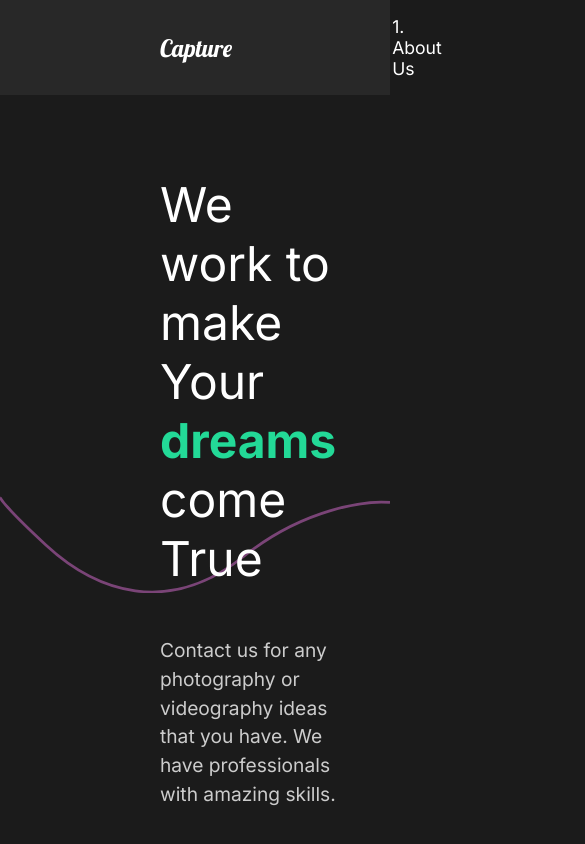
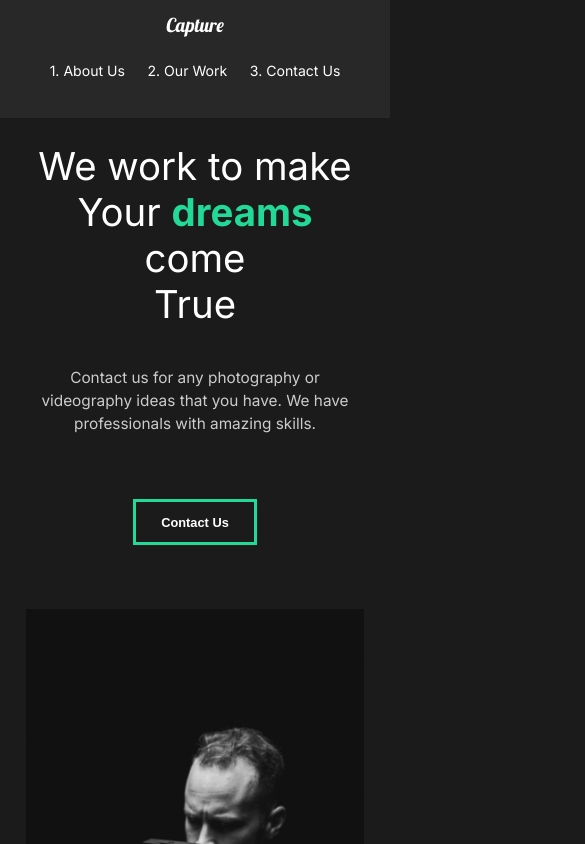
Before and after one commit to francesco-sommaruga/capture, a React (Create React App) app: page / in a window 390 px wide. Shown: the top 844 px of the page, 585 px wide, since content can reach past the window. Built offline with nearby package versions, Linux system fonts and the light colour scheme.

Commit message:
added media queries

```diff
--- a/src/components/sections/AboutSection.js
+++ b/src/components/sections/AboutSection.js
@@ -1,3 +1,5 @@
+import { Link } from 'react-router-dom';
+
 //animations
 import { motion } from 'framer-motion';
 import { titleAnimation, fade, photoAnimation } from '../../framerAnimations';
@@ -32,7 +34,9 @@ const AboutSection = () => {
                     Contact us for any photography or videography ideas that you have. We have professionals with
                     amazing skills.
                 </motion.p>
-                <motion.button variants={fade}>Contact Us</motion.button>
+                <Link to="/contacts">
+                    <motion.button variants={fade}>Contact Us</motion.button>
+                </Link>
             </StyledDescription>
             <StyledImage>
                 <motion.img variants={photoAnimation} src={home1} alt="guy with a camera" />
--- a/src/components/sections/Nav.js
+++ b/src/components/sections/Nav.js
@@ -33,7 +33,7 @@ const StyledNav = styled.nav`
     background-color: #282828;
     position: sticky;
     top: 0;
-    z-index:100;
+    z-index: 100;
     a {
         color: white;
         text-decoration: none;
@@ -51,6 +51,21 @@ const StyledNav = styled.nav`
         font-family: 'lobster', cursive;
         font-weight: lighter;
     }
+    @media screen and (max-width: 1300px) {
+        flex-direction: column;
+        padding: 1rem;
+        ul {
+            padding: 2rem;
+            justify-content: space-around;
+            width: 100%;
+            li {
+                padding: 0;
+            }
+        }
+        h1 a {
+            padding: 5rem;
+        }
+    }
 `;
 
 export default Nav;
--- a/src/components/sections/ServicesSection.js
+++ b/src/components/sections/ServicesSection.js
@@ -80,6 +80,9 @@ const StyledServices = styled(StyledLayout)`
 const StyledCards = styled.div`
     display: flex;
     flex-wrap: wrap;
+    @media screen and (max-width: 1300px) {
+        justify-content: center;
+    }
 `;
 
 export default ServicesSection;
--- a/src/components/styled-components/GlobalStyles.js
+++ b/src/components/styled-components/GlobalStyles.js
@@ -11,6 +11,12 @@ const GlobalStyle = createGlobalStyle`
 body{
     background:#1b1b1b;
     font-family: 'Inter', sans-serif;
+}
+
+html{
+    @media screen and (max-width: 1400px) {
+        font-size: 80%;
+    }
 }
 
 button{
--- a/src/components/styled-components/styles.js
+++ b/src/components/styled-components/styles.js
@@ -11,6 +11,11 @@ export const StyledLayout = styled(motion.div)`
     justify-content: space-between;
     padding: 5rem 10rem;
     color: white;
+    @media screen and (max-width: 1300px) {
+        display: block;
+        padding: 2rem;
+        text-align: center;
+    }
 `;
 export const StyledDescription = styled.div`
     flex: 1;
@@ -20,6 +25,13 @@ export const StyledDescription = styled.div`
     }
     .hide {
         overflow: hidden;
+    }
+    @media screen and (max-width: 1300px) {
+        display: block;
+        padding: 0;
+        button{
+            margin: 2rem 0 5rem 0;
+        }
     }
 `;
 export const StyledImage = styled.div`
--- a/src/pages/ContactUs.js
+++ b/src/pages/ContactUs.js
@@ -51,6 +51,15 @@ const StyledContacts = styled(motion.div)`
     .hide {
         overflow: hidden;
     }
+    @media screen and (max-width: 1300px) {
+        padding: 2rem;
+        h2{
+                font-size: 2rem;
+            }
+        .title{
+            margin-top: 5rem;
+        }
+    }
 `;
 
 const Circle = styled.div`
```
